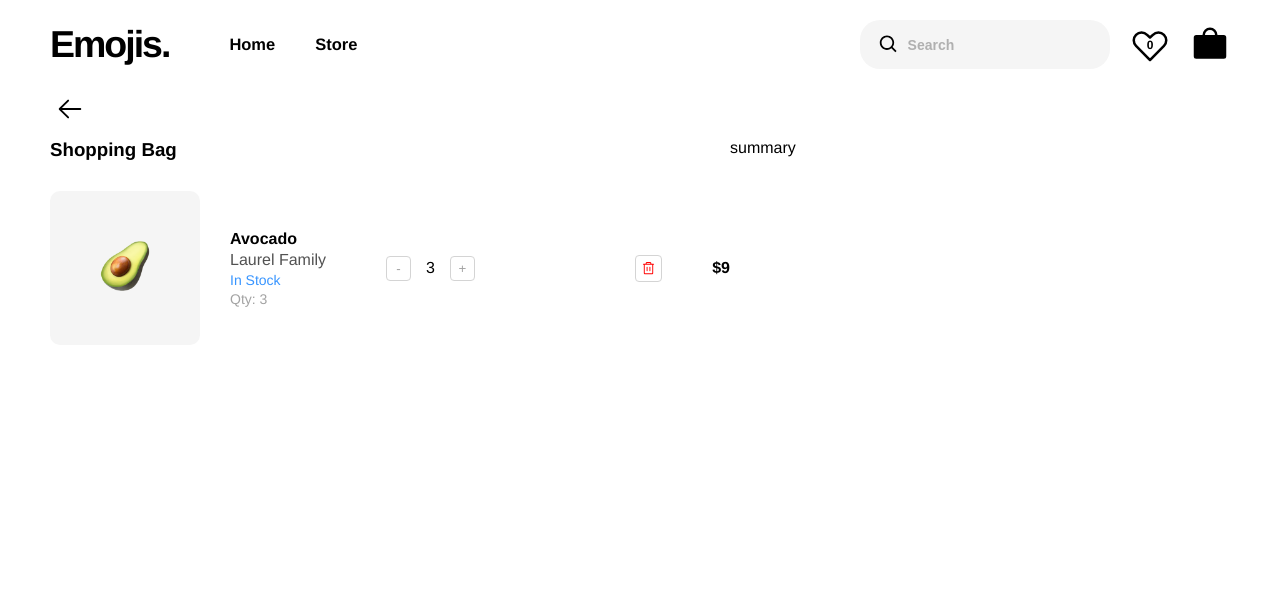
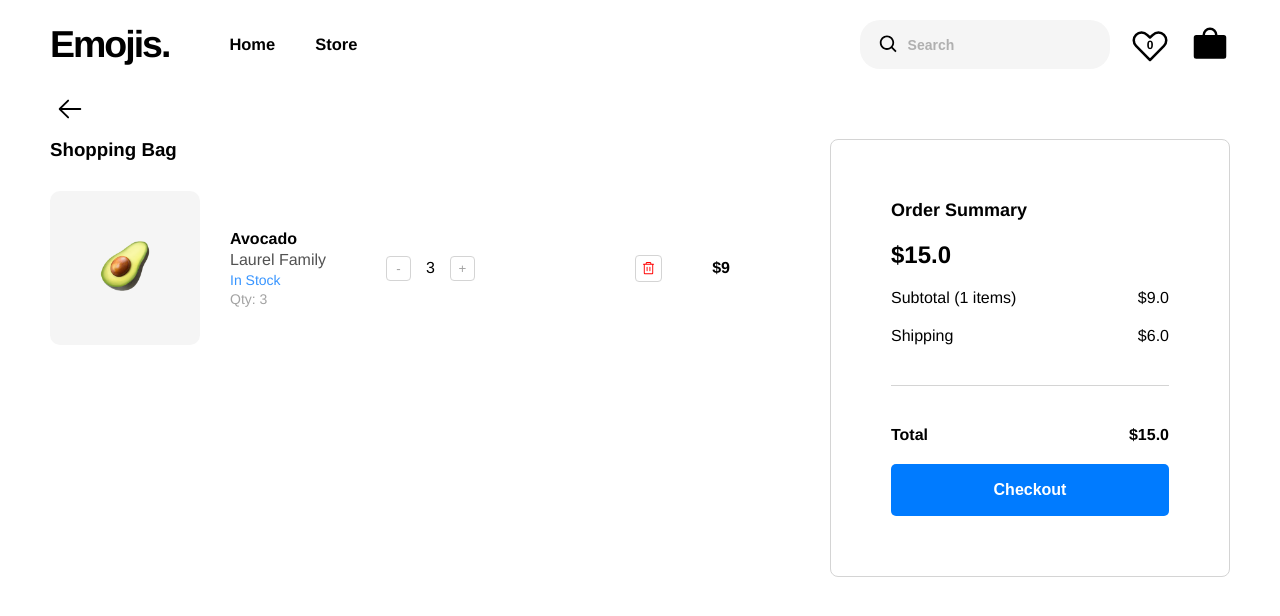
Before and after one commit to Puthikunkim/emoji-store, a React (Vite) app: page /bag in a window 1280 px wide. Shown: the top 616 px of the page. Built offline with nearby package versions, Linux system fonts and the light colour scheme.

Commit message:
Feat: Implemented order summary section on checkout page

```diff
--- a/src/components/Bag/Bag.module.css
+++ b/src/components/Bag/Bag.module.css
@@ -24,4 +24,6 @@
     display: flex;
     flex-direction: row;
     margin-top: 10px;
+    justify-content: space-between;
+    width: 100%;
 }
--- a/src/components/Bag/ShoppingList/ShoppingList.jsx
+++ b/src/components/Bag/ShoppingList/ShoppingList.jsx
@@ -24,6 +24,7 @@ function ShoppingList() {
     return (
         <div className={styles.shoppingList}>
             <h3>Shopping Bag</h3>
+            {fruitsToDisplay.length === 0 && <p style={{ color: '#a3a3a3' }}>Bag is empty</p>}
             {fruitsToDisplay.map((fruit, index) => (
                 <div className={styles.fruitCard} key={index}>
                     <div className={styles.imgContainer}>
--- a/src/components/Bag/Summary/Summary.jsx
+++ b/src/components/Bag/Summary/Summary.jsx
@@ -1,11 +1,47 @@
 import styles from "./Summary.module.css";
+import { useContext } from "react";
+import ShopContext from '../../../context';
 
 function Summary() {
+    const { fruits } = useContext(ShopContext);
+    const fruitsInCart = fruits.filter((fruit) => fruit.quantity);
+    const subtotal = fruitsInCart.reduce((acc, fruit) => acc + fruit.price * fruit.quantity, 0);
+    const shipping = subtotal > 0 ? 6.0 : 0; // Flat $6 shipping if subtotal > 0, otherwise free
+    const total = subtotal + shipping;
+
+    const handleCheckout = () => {
+        if (total > 0) {
+            alert("Checkout successful!");
+        } else {
+            alert("Please add items to your cart before checking out.");
+        }
+    }
+
     return (
         <div className={styles.summary}>
-            summary
+            <h3 className={styles.title}>Order Summary</h3>
+            <h2 className={styles.totalPrice}>${total.toFixed(1)}</h2>
+
+            <div className={styles.subtotal}>
+                <p>Subtotal ({fruitsInCart.length} items)</p>
+                <p>${subtotal.toFixed(1)}</p>
+            </div>
+
+            <div className={styles.shipping}>
+                <p>Shipping</p>
+                <p>${shipping.toFixed(1)}</p>
+            </div>
+
+            <hr className={styles.divider} />
+
+            <div className={styles.total}>
+                <h4>Total</h4>
+                <h4>${total.toFixed(1)}</h4>
+            </div>
+
+            <button className={styles.checkout} onClick={handleCheckout}>Checkout</button>
         </div>
-    )
+    );
 }
 
-export default Summary
+export default Summary;
--- a/src/components/Bag/Summary/Summary.module.css
+++ b/src/components/Bag/Summary/Summary.module.css
@@ -0,0 +1,51 @@
+.summary {
+    display: flex;
+    flex-direction: column;
+    padding: 60px;
+    border: 1px solid #d4d4d4;
+    border-radius: 8px;
+    width: 400px;
+    gap: 20px;
+}
+
+.title {
+    font-size: 18px;
+}
+
+.totalPrice {
+    font-size: 24px;
+}
+
+.subtotal,
+.shipping,
+.total {
+    display: flex;
+    justify-content: space-between;
+    width: 100%;
+    font-size: 16px;
+}
+
+.divider {
+    width: 100%;
+    border: none;
+    height: 1px;
+    background-color: #d4d4d4;
+    margin: 20px 0;
+}
+
+.checkout {
+    background-color: #007bff;
+    color: white;
+    font-size: 16px;
+    font-weight: bold;
+    padding: 17px;
+    border: none;
+    border-radius: 5px;
+    width: 100%;
+    cursor: pointer;
+    transition: background-color 0.3s;
+}
+
+.checkout:hover {
+    background-color: #0056b3;
+}
```
